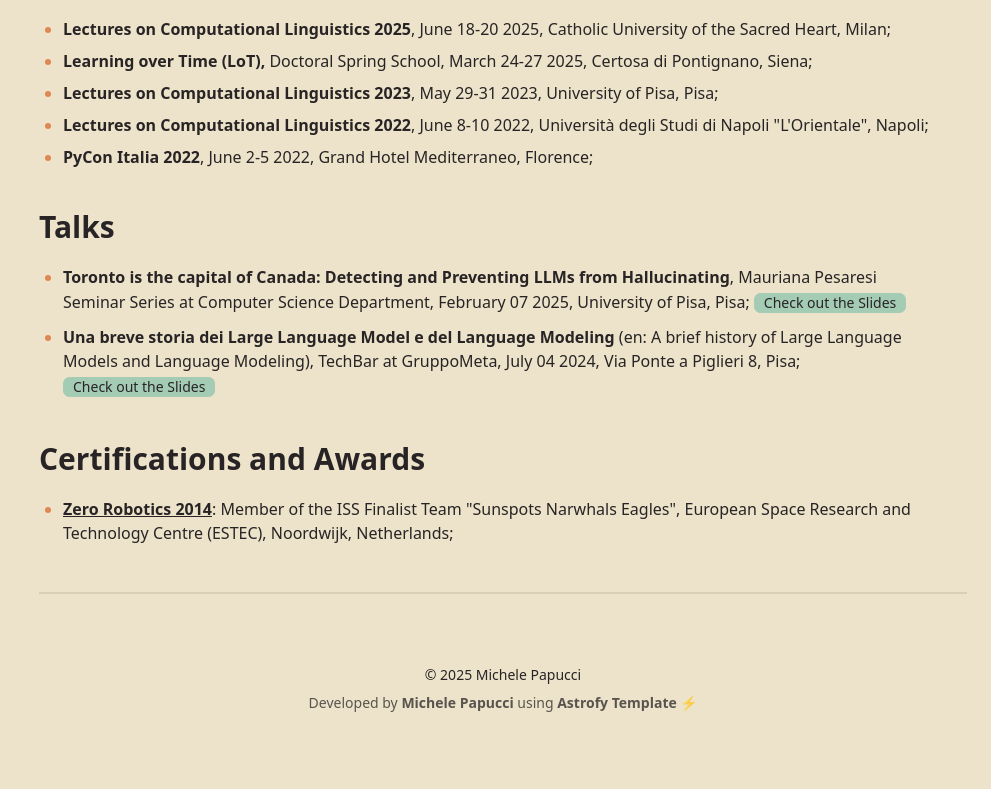
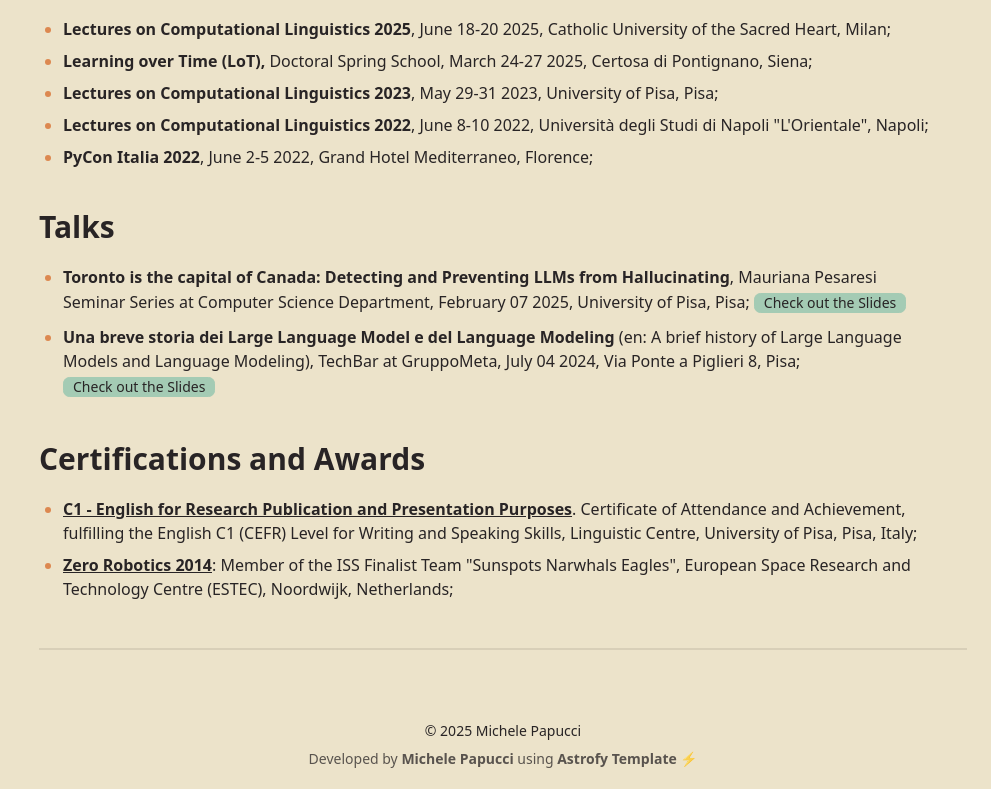
Before and after one commit to michelepapucci/michelepapucci.github.io, an Astro site: page /cv in a window 1280 px wide. Shown: the part 2695-3484 px from the top of the page, without its empty margins (289-1280 px from the left). Before the commit the page ends 3428 px from the top, so only its background shows below. Built offline with nearby package versions, Linux system fonts and the light colour scheme; Astro itself is replaced by a stand-in of ours.

Commit message:
added english c1 level

```diff
--- a/src/pages/cv.astro
+++ b/src/pages/cv.astro
@@ -254,6 +254,18 @@ import TimeLineElement from "../components/cv/TimeLine.astro";
   <ul class="list-disc mx-6 mb-10 grid gap-2">
     <li class="text-accent">
       <a
+        href="/pdfs/ERP_english_certificate.pdf"
+        target="_blank"
+        class="text-primary-content"
+      >
+        <b class="underline">C1 - English for Research Publication and Presentation Purposes</b>.
+        Certificate of Attendance and Achievement, fulfilling the English C1 (CEFR) Level for Writing and Speaking Skills,
+        Linguistic Centre, University of Pisa, Pisa, Italy;
+        </a
+      >
+    </li>
+    <li class="text-accent">
+      <a
         href="https://zerorobotics.mit.edu/tournaments/16/info/90/0/"
         target="_blank"
         class="text-primary-content"
```
Also changed, not shown: 1 other file.
